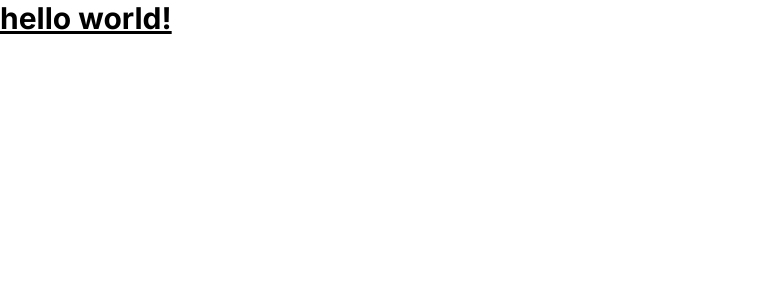
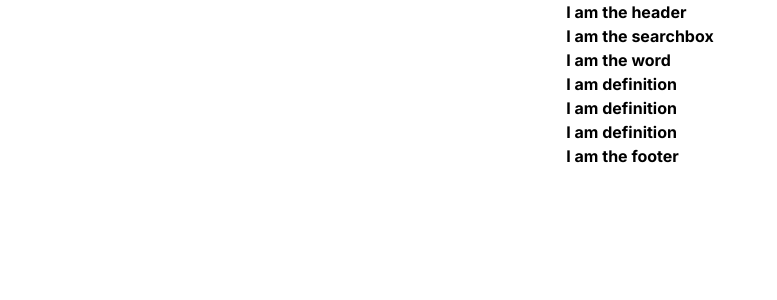
Before and after one commit to keeganosler/dictionary, a Next.js app: page / in a window 1280 px wide. Shown: the top 300 px of the page, without its empty margins (0-777 px from the left). Built offline with nearby package versions, Linux system fonts and the light colour scheme.

Commit message:
scaffold components

```diff
--- /dev/null
+++ b/src/app/components/definition.tsx
@@ -0,0 +1,5 @@
+export default function Definition() {
+    return (
+        <h1 className="font-bold">I am definition</h1>
+    )
+}
--- /dev/null
+++ b/src/app/components/footer.tsx
@@ -0,0 +1,5 @@
+export default function Footer() {
+    return (
+        <h1 className="font-bold">I am the footer</h1>
+    )
+}
--- /dev/null
+++ b/src/app/components/header.tsx
@@ -0,0 +1,5 @@
+export default function Header() {
+    return (
+        <h1 className="font-bold">I am the header</h1>
+    )
+}
--- /dev/null
+++ b/src/app/components/search-box.tsx
@@ -0,0 +1,5 @@
+export default function SearchBox() {
+    return (
+        <h1 className="font-bold">I am the searchbox</h1>
+    )
+}
--- /dev/null
+++ b/src/app/components/word.tsx
@@ -0,0 +1,5 @@
+export default function Word() {
+    return (
+        <h1 className="font-bold">I am the word</h1>
+    )
+}
--- a/src/app/output.css
+++ b/src/app/output.css
@@ -554,6 +554,18 @@ video {
   --tw-contain-style:  ;
 }
 
+.flex {
+  display: flex;
+}
+
+.flex-col {
+  flex-direction: column;
+}
+
+.justify-center {
+  justify-content: center;
+}
+
 .text-3xl {
   font-size: 1.875rem;
   line-height: 2.25rem;
--- a/src/app/page.tsx
+++ b/src/app/page.tsx
@@ -1,7 +1,20 @@
+import Definition from "./components/definition";
+import Footer from "./components/footer";
+import Header from "./components/header"
+import SearchBox from "./components/search-box"
+import Word from "./components/word"
+
 export default function Home() {
+  const definitions = [1,2,3].map(k => <Definition />)
   return (
-    <main>
-      <h1 className="text-3xl font-bold underline">hello world!</h1>
+    <main className="flex justify-center align-center">
+      <div className="flex-col">
+        <Header />
+        <SearchBox />
+        <Word />
+        {definitions}
+        <Footer />
+      </div>
     </main>
   );
 }
```
